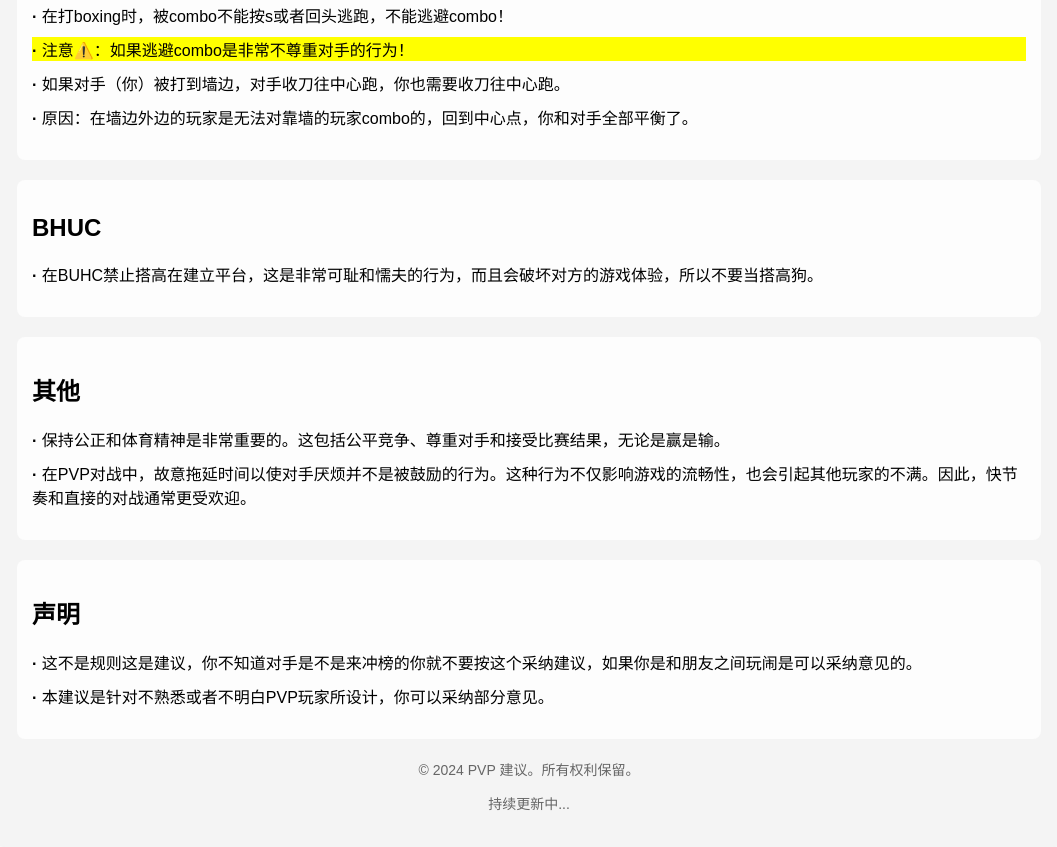
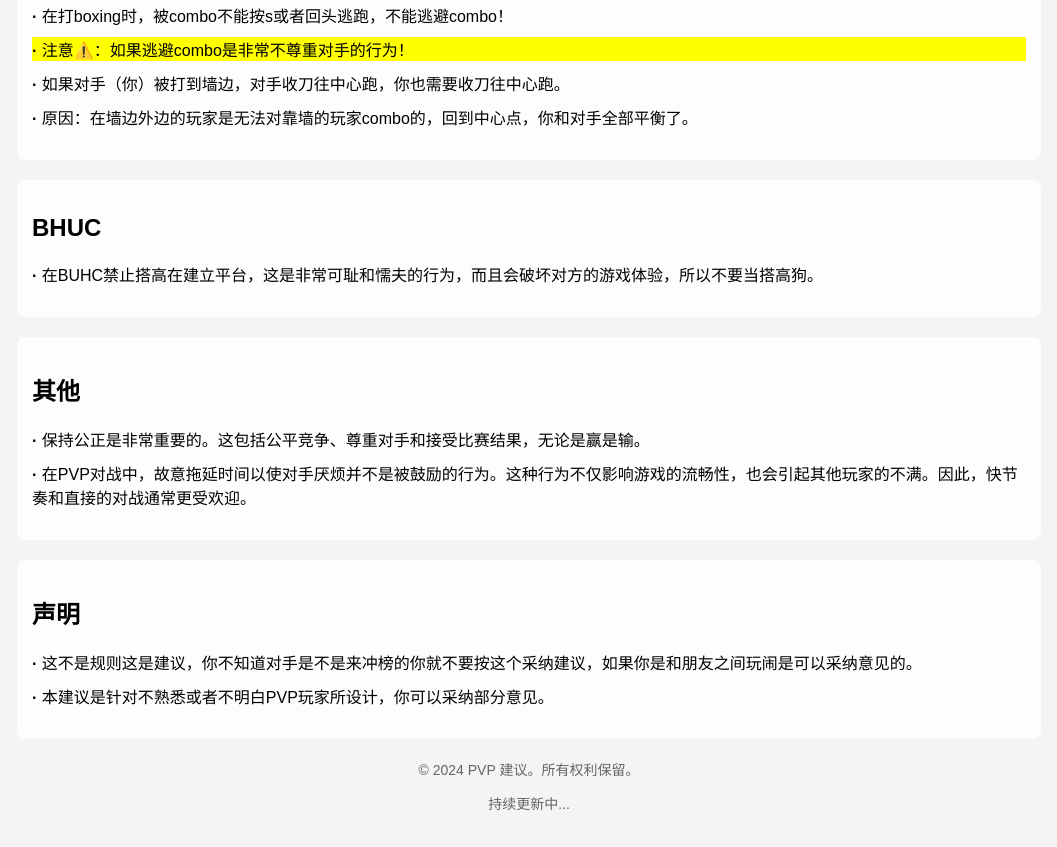
Before and after one commit to HELLOMCBBS/HELLOMCBBS.github.io, a plain HTML site: page index.html in a window 1280 px wide. Shown: the part 505-1352 px from the top of the page, without its empty margins (111-1168 px from the left). Drawn offline with Linux system fonts and the light colour scheme.

Commit message:
Update index.html

```diff
--- a/index.html
+++ b/index.html
@@ -104,7 +104,7 @@
         <div class="section">
             <h2>其他</h2>
             <ol>
-                <li>保持公正和体育精神是非常重要的。这包括公平竞争、尊重对手和接受比赛结果，无论是赢是输。</li>
+                <li>保持公正是非常重要的。这包括公平竞争、尊重对手和接受比赛结果，无论是赢是输。</li>
                 <li>在PVP对战中，故意拖延时间以使对手厌烦并不是被鼓励的行为。这种行为不仅影响游戏的流畅性，也会引起其他玩家的不满。因此，快节奏和直接的对战通常更受欢迎。</li>
             </ol>
         </div>
```
